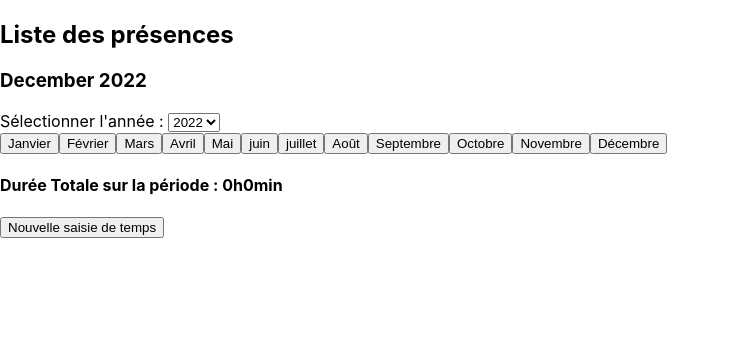
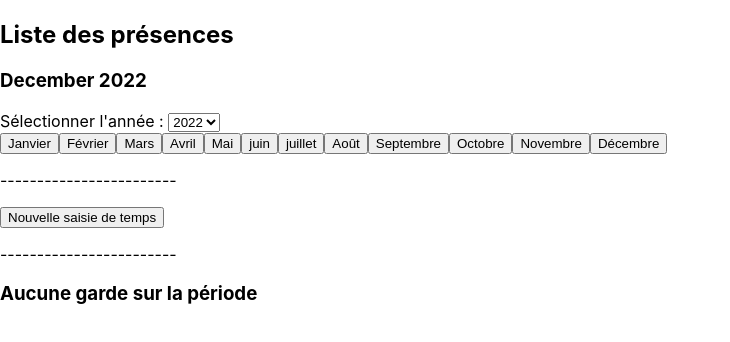
Before and after one commit to Lestat1859/babysitter-timer, a React (Create React App) app: page / in a window 1280 px wide. Shown: the top 342 px of the page, without its empty margins (0-730 px from the left). Built offline with nearby package versions, Linux system fonts and the light colour scheme.

Commit message:
add the stats to a recoil selector

```diff
--- a/src/Babysitting/BabySittingFilters.tsx
+++ b/src/Babysitting/BabySittingFilters.tsx
@@ -38,12 +38,6 @@ function BabySittingFilters() {
 
     }
 
-    useEffect(() => {
-
-            console.table([filter.id,filter.year,filter.month])
-    }, [filter]);
-
-
 
     return (
         <>
--- a/src/Babysitting/Babysitting.tsx
+++ b/src/Babysitting/Babysitting.tsx
@@ -30,7 +30,6 @@ function Babysitting(){
             departureDate: departureDate,
             duration:duration
         }]);
-        alert('Données enregistrés')
         navigate(-1);
     }
 
--- a/src/View/View.tsx
+++ b/src/View/View.tsx
@@ -1,7 +1,7 @@
 import React, {useEffect, useState} from 'react';
 import { useNavigate } from "react-router-dom";
-import {useRecoilState} from "recoil";
-import {babysittingState} from '../recoil_states';
+import {useRecoilState, useRecoilValue} from "recoil";
+import {babysittingState, babysittingStatsState} from '../recoil_states';
 import {sumDurations, filterUniqueYearsFromDates} from "../Utils/dates";
 import BabySittingList from "../Babysitting/BabySittingList";
 import BabySittingFilters from "../Babysitting/BabySittingFilters";
@@ -10,11 +10,10 @@ import BabySittingFilters from "../Babysitting/BabySittingFilters";
 function View(){
 
     const navigate = useNavigate();
-    const emptyDuration:Duration = {years:0,months:0,days:0,hours:0,minutes:0,seconds:0};
 
-    const [totalDurations, setTotalDurations] = useState<Duration>(emptyDuration);
     const [babySittingYears, setBabySittingYears] = useState<number[]>([]);
     const [babySittings] = useRecoilState(babysittingState);
+    const {totalBabySittings,totalBabysittingDurations} = useRecoilValue(babysittingStatsState);
 
 
     useEffect(()=>{
@@ -24,7 +23,6 @@ function View(){
 
     useEffect(()=>{
         setBabySittingYears(filterBabySittingYears());
-        setTotalDurations(sumDurations(filterBabySittingDurations()));
     },[babySittings]);
 
     function handleNewBabysitting(){
@@ -38,11 +36,6 @@ function View(){
         return filterUniqueYearsFromDates(dates);
     }
 
-    function filterBabySittingDurations(){
-        const durations = babySittings.map( (babySitting) =>
-        {return babySitting.duration});
-        return durations;
-    }
 
     return(
         <>
@@ -59,9 +52,25 @@ function View(){
                     <BabySittingList />
                 </div>
 
-                <h4> Durée Totale sur la période : {totalDurations.hours}h{totalDurations.minutes}min</h4>
-                <button onClick={handleNewBabysitting}>Nouvelle saisie de temps</button>
+                <div>
+                    <p>------------------------</p>
+                    <button onClick={handleNewBabysitting}>Nouvelle saisie de temps</button>
+                    <p>------------------------</p>
+                </div>
+
             </div>
+
+            {
+                totalBabySittings !==0 ? (
+                <div>
+                    <h3> Nombre de gardes sur la période : {totalBabySittings}</h3>
+                    <h3> Durée Totale sur la période : {totalBabysittingDurations.hours}h{totalBabysittingDurations.minutes}min</h3>
+                </div>
+                ) : (<>
+                    <h3> Aucune garde sur la période</h3>
+                </>)
+            }
+
         </>
 
     );
--- a/src/recoil_states.tsx
+++ b/src/recoil_states.tsx
@@ -1,6 +1,8 @@
 import { atom, selector } from "recoil";
 import {IbabySitting} from "./Interfaces/IbabySitting";
 import {IbabysittingFilter} from "./Interfaces/IbabysittingFilter";
+import {Duration} from "date-fns";
+import {sumDurations} from "./Utils/dates";
 
 const defaultDurationState:IbabySitting[] = [];
 const defaultBabysittingFilter:IbabysittingFilter = {
@@ -36,8 +38,17 @@ const filteredBabySittingState = selector({
     }
 });
 
+const babysittingStatsState = selector({
+    key:"babysittingStatsState",
+    get:({get})=>{
+        const listBabySittings:IbabySitting[] = get(filteredBabySittingState);
+        const totalBabySittings:number = listBabySittings.length;
+        const totalBabysittingDurations:Duration = sumDurations(listBabySittings.map( (babySitting) =>
+        {return babySitting.duration}))
+
+        return {totalBabySittings,totalBabysittingDurations};
+    }
+})
 
 
-
-
-export {babysittingState, babysittingFilterState, filteredBabySittingState};
+export {babysittingState, babysittingFilterState, filteredBabySittingState, babysittingStatsState};
```
